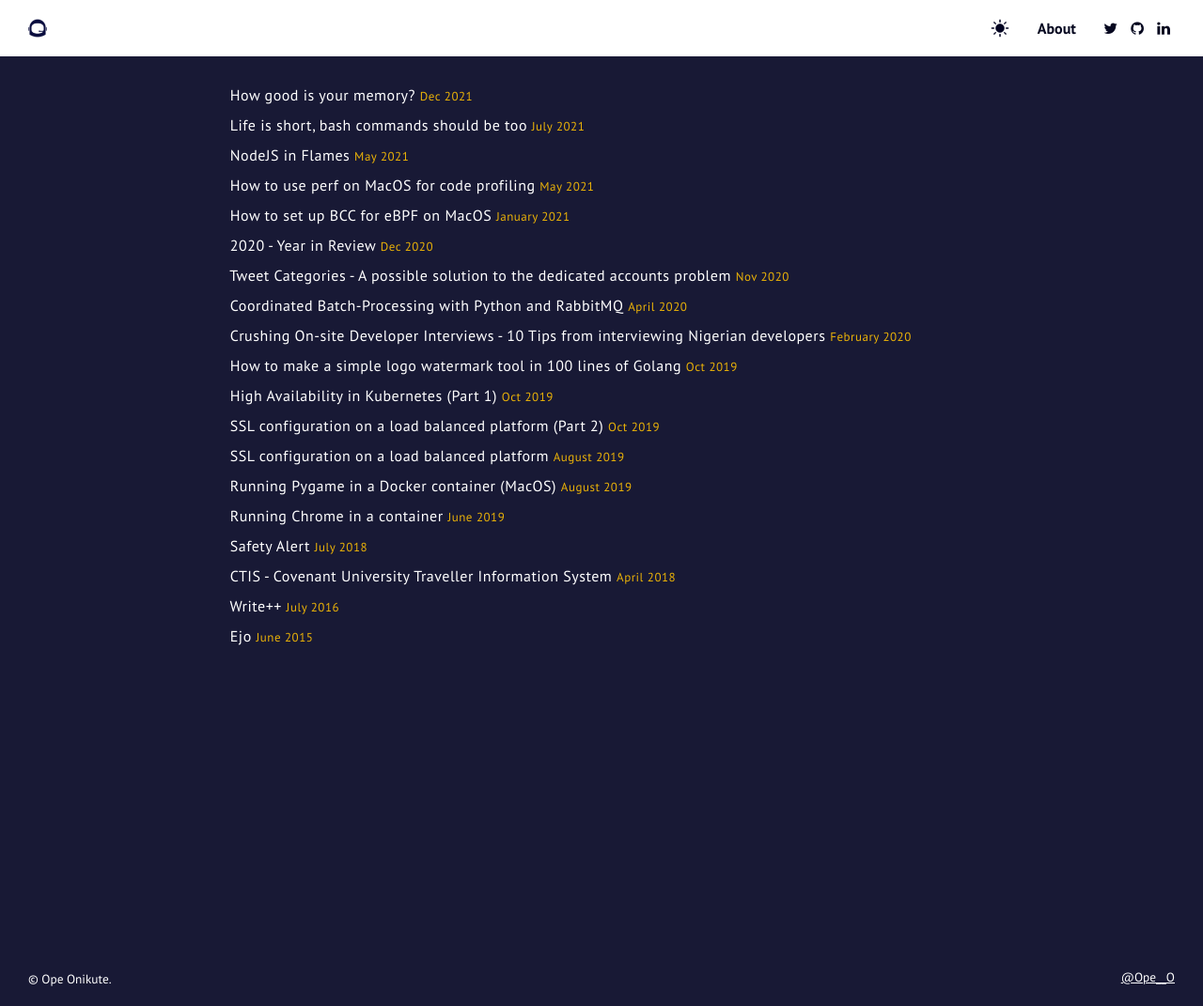
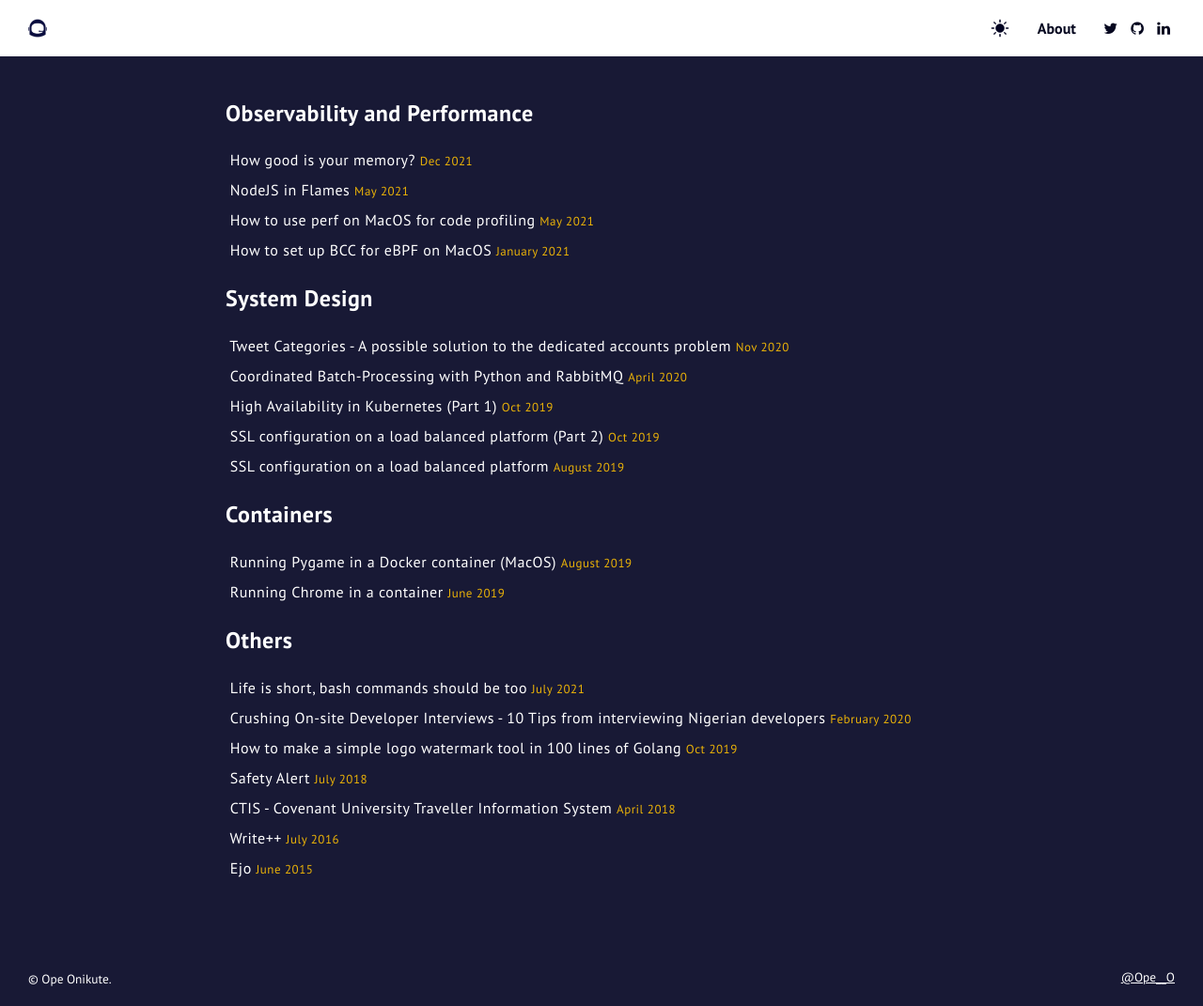
Before and after one commit to OpeOnikute/opeonikute.github.io, a Jekyll site: the page built from index.html, in a window 1280 px wide. Shown: the whole page at 94% size. Built offline with Jekyll 4.4.1, drawn with Linux system fonts in a browser that asks for light colours.

Commit message:
split posts

```diff
--- /dev/null
+++ b/_data/containers.yml
@@ -0,0 +1,6 @@
+- title: Running Pygame in a Docker container (MacOS)
+  link: Running-Pygame-in-a-Docker-container-MacOS
+  date: August 2019
+- title: Running Chrome in a container
+  link: running-chrome-in-a-container
+  date: June 2019
--- a/_layouts/posts.html
+++ b/_layouts/posts.html
@@ -87,8 +87,48 @@
       </div>
     </header>
     <main class="blog-list">
+      <h2>Observability and Performance</h2>
       <ul class="posts">
-        {% for item in site.data.posts %}
+        {% for item in site.data.observability_performance %}
+        <li>
+            <a class="post-item" href="/posts/{{item.link}}">
+              {{item.title}}
+            </a>
+            <span class="date">
+              {{item.date}}
+            </span>
+        </li>
+        {% endfor %}
+      </ul>
+      <h2>System Design</h2>
+      <ul class="posts">
+        {% for item in site.data.system_design %}
+        <li>
+            <a class="post-item" href="/posts/{{item.link}}">
+              {{item.title}}
+            </a>
+            <span class="date">
+              {{item.date}}
+            </span>
+        </li>
+        {% endfor %}
+      </ul>
+      <h2>Containers</h2>
+      <ul class="posts">
+        {% for item in site.data.containers %}
+        <li>
+            <a class="post-item" href="/posts/{{item.link}}">
+              {{item.title}}
+            </a>
+            <span class="date">
+              {{item.date}}
+            </span>
+        </li>
+        {% endfor %}
+      </ul>
+      <h2>Others</h2>
+      <ul class="posts">
+        {% for item in site.data.others %}
         <li>
             <a class="post-item" href="/posts/{{item.link}}">
               {{item.title}}
```
Also changed, not shown: _data/observability_performance.yml (added, +12 -0 lines), _data/others.yml (added, +21 -0 lines), _data/posts.yml (deleted, +0 -57 lines), _data/system_design.yml (added, +15 -0 lines).
